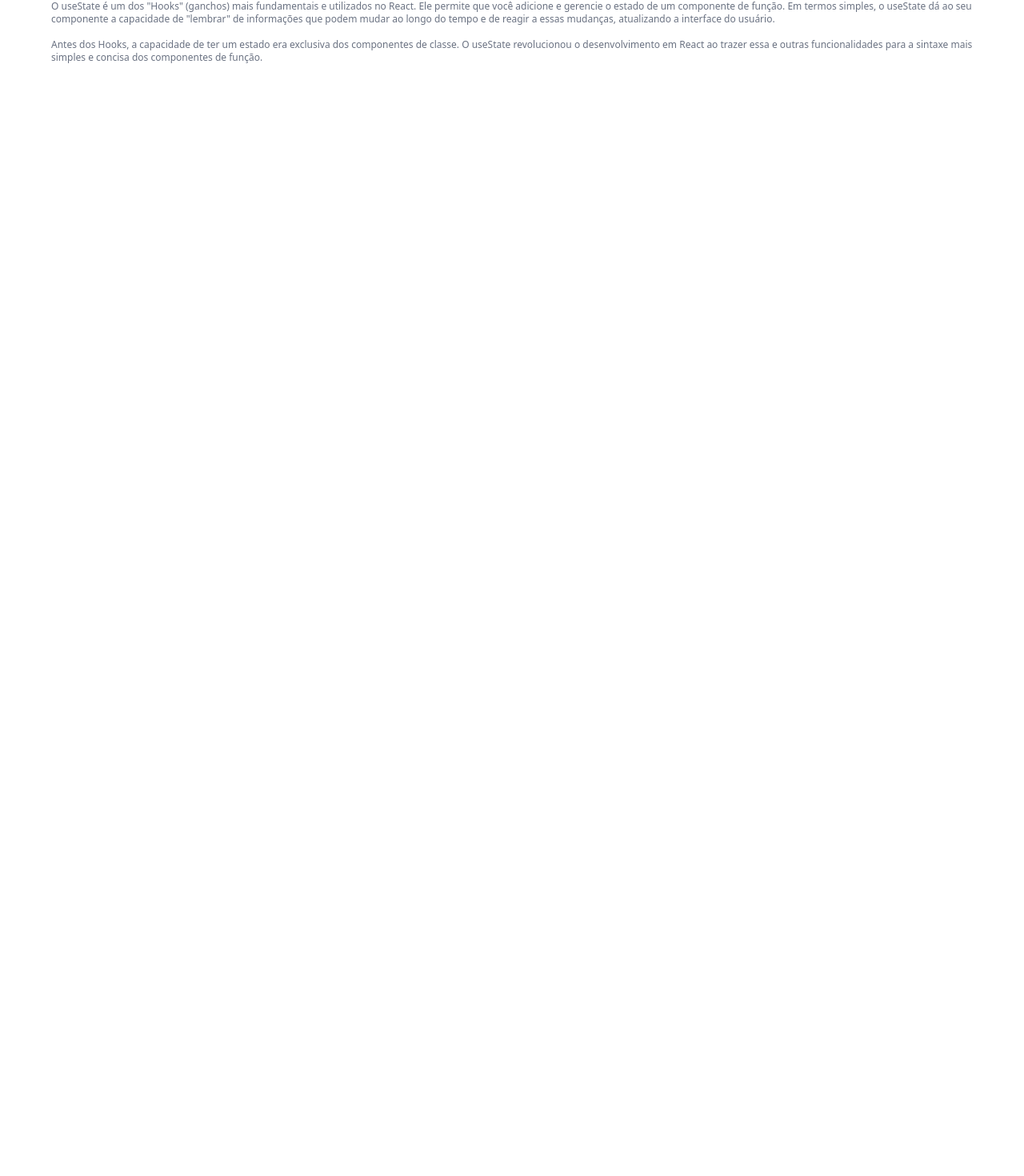
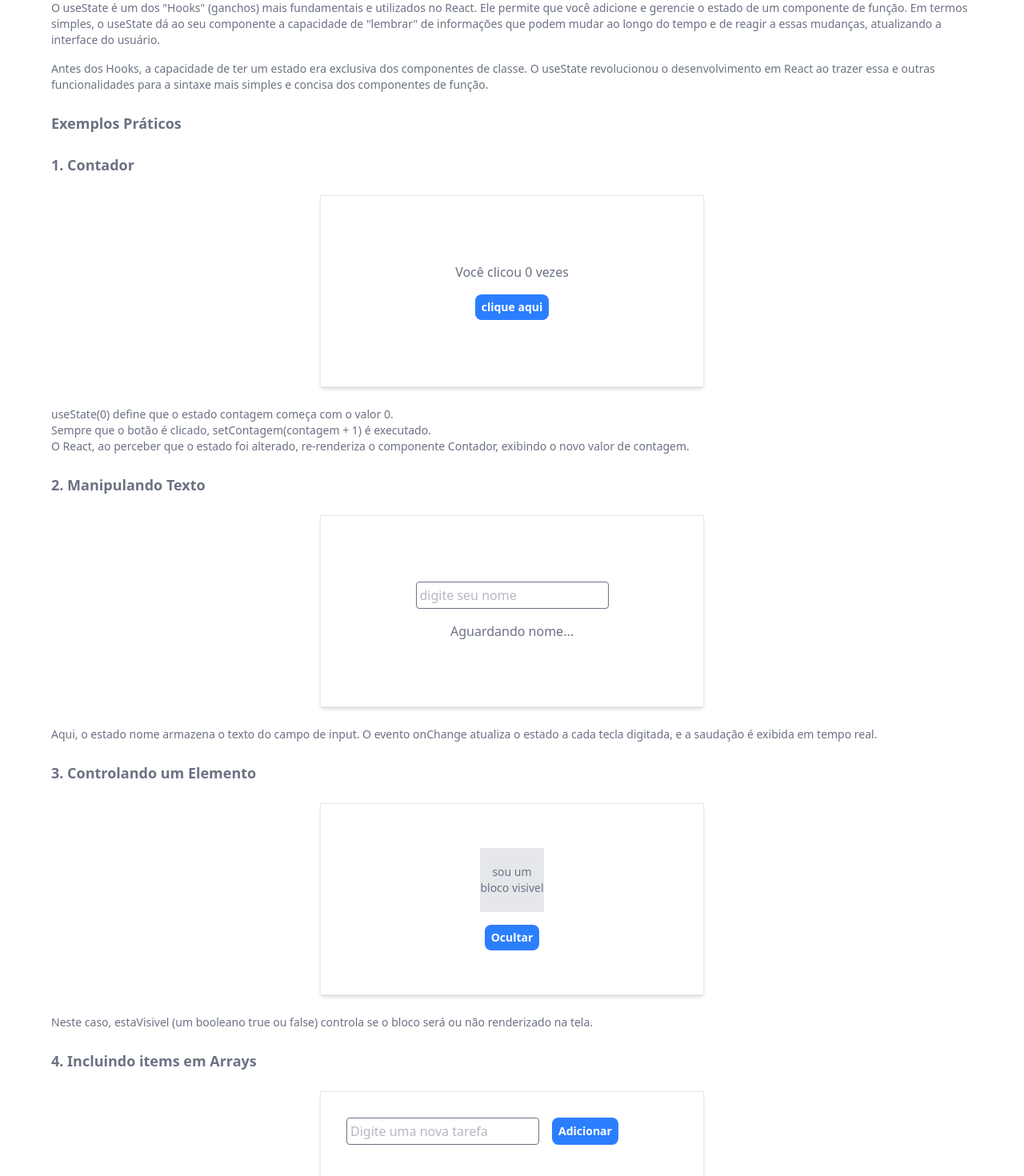
Before and after one commit to luan-services/react-hooks-usecases, a React (Vite) app: page /#/useState in a window 1280 px wide. Shown: the part 120-1590 px from the top of the page at 80% size. Before the commit the page ends 800 px from the top, so only its background shows below. Built offline with nearby package versions, Linux system fonts and the light colour scheme.

Commit message:
useSate completo

```diff
--- /dev/null
+++ b/components/use_state_page_components/AlternarVisibilidade.jsx
@@ -0,0 +1,27 @@
+import React, { useState } from 'react';
+
+export const AlternarVisibilidade = () => {
+	const [estaVisivel, setEstaVisivel] = useState(true);
+
+	const handleVisibilidade = () => {
+        setEstaVisivel(!estaVisivel)
+    }
+
+	return (
+		<div className="shadow-md border-gray-200 border-1 w-120 min-h-60 p-8 flex flex-col gap-4 items-center justify-center">
+			<div className="flex w-full flex-row justify-center gap-12 min-h-20">
+				{estaVisivel &&
+					<div className="flex bg-gray-200 h-20 w-20 text-center text-sm items-center">
+						sou um bloco visivel
+					</div>
+				}
+				{!estaVisivel &&
+					<p className="h-20 items-center flex">ficou invisível</p>
+				}
+			</div>
+			<button className="min-w-16 min-h-8 px-2 py-1 rounded-lg bg-blue-500 text-white font-bold text-sm active:scale-95 transition" onClick={() => handleVisibilidade()}>
+				{estaVisivel ? 'Ocultar' : 'Mostrar'}
+			</button>
+		</div>
+	);
+}
--- /dev/null
+++ b/components/use_state_page_components/CampoDeNome.jsx
@@ -0,0 +1,19 @@
+import React, { useState } from 'react';
+
+export const CampoDeNome = () => {
+	const [nome, setNome] = useState('');
+
+	const handleNome = (event) => {
+        setNome(event.target.value)
+    }
+
+	return (
+		<div className="shadow-md border-gray-200 border-1 w-120 min-h-60 p-8 flex flex-col gap-4 items-center justify-center">
+			<input className="border-gray-500 border-1 rounded-sm p-1 outline-0 focus:border-blue-500"
+				type="text" value={nome} onChange={handleNome} placeholder="digite seu nome"/> {/* não pode user () => handleNome() aqui por por causa do event */}
+			<p>
+				{nome != "" ? `Olá, ${nome}!`: "Aguardando nome..."}
+			</p>
+		</div>
+  );
+}
--- /dev/null
+++ b/components/use_state_page_components/Contador.jsx
@@ -0,0 +1,22 @@
+import React, { useState } from 'react';
+
+export const Contador = () => {
+    // declara uma variável de estado chamada 'contagem', inicializada com 0
+    const [contagem, setContagem] = useState(0);
+
+    const handleContagem = () => {
+        setContagem(contagem + 1)
+    }
+
+    return (
+        <div className="shadow-md border-gray-200 border-1 w-120 min-h-60 p-8 flex flex-col gap-4 items-center justify-center">
+            <p>
+                Você clicou {contagem} vezes
+            </p>
+            {/* Ao clicar, chama a função 'setContagem' para atualizar o estado */}
+            <button className="min-w-16 min-h-8 px-2 py-1 rounded-lg bg-blue-500 text-white font-bold text-sm active:scale-95 transition" onClick={() => handleContagem()}>
+                clique aqui
+            </button>
+        </div>
+    );
+}
--- /dev/null
+++ b/components/use_state_page_components/ListaDeTarefas.jsx
@@ -0,0 +1,48 @@
+import React, { useState } from 'react';
+
+export const ListaDeTarefas = () => {
+    // O estado 'tarefas' começa como um array vazio
+    const [tarefas, setTarefas] = useState([]);
+    // O estado 'novaTarefa' armazena o valor do campo de texto
+    const [novaTarefa, setNovaTarefa] = useState('');
+
+    function handleAdicionarTarefa(evento) {
+        // Previne o comportamento padrão do formulário de recarregar a página
+        evento.preventDefault();
+
+        // Impede a adição de tarefas vazias
+        if (!novaTarefa.trim()) return;
+
+        // Atualiza o estado das tarefas
+        // 1. '...tarefas' cria uma cópia de todos os itens do array atual
+        // 2. ', novaTarefa' adiciona o novo item ao final dessa cópia
+        // 3. O resultado é um novo array, que é passado para setTarefas
+        setTarefas([...tarefas, novaTarefa]);
+
+        // Limpa o campo de input após adicionar a tarefa
+        setNovaTarefa('');
+    }
+
+    const handleTarefaInput = (event) => {
+        setNovaTarefa(event.target.value)
+    }
+
+    return (
+        <div className="shadow-md border-gray-200 border-1 w-120 min-h-60 p-8 flex flex-col gap-4 ">
+            <form onSubmit={handleAdicionarTarefa} className="gap-4 flex flex-row">
+                <input className="border-gray-500 border-1 rounded-sm p-1 outline-0 focus:border-blue-500"
+                type="text" value={novaTarefa} onChange={(e) => handleTarefaInput(e)} placeholder="Digite uma nova tarefa"/>
+                <button className="min-w-16 min-h-8 px-2 py-1 rounded-lg bg-blue-500 text-white font-bold text-sm active:scale-95 transition" type="submit">
+                    Adicionar
+                </button>
+            </form>
+
+            <ul className="">
+                {/* Usamos .map() para renderizar cada item do array 'tarefas' */}
+                {tarefas.map((tarefa, index) => (
+                <li key={index}>{tarefa}</li>
+                ))}
+            </ul>
+        </div>
+    );
+}
--- a/pages/UseStatePage.jsx
+++ b/pages/UseStatePage.jsx
@@ -1,9 +1,13 @@
 import React from 'react'
+import { Contador } from '../components/use_state_page_components/Contador'
+import { CampoDeNome } from '../components/use_state_page_components/CampoDeNome'
+import { AlternarVisibilidade } from '../components/use_state_page_components/AlternarVisibilidade'
+import { ListaDeTarefas } from '../components/use_state_page_components/ListaDeTarefas'
 
 export const UseStatePage = () => {
   return (
-	<div>
-		<div className="w-full flex flex-col text-xs gap-4">
+	<div className="w-full flex flex-col gap-6">
+		<div className="text-xs md:text-sm flex flex-col gap-4">
 			<p>
 				O useState é um dos "Hooks" (ganchos) mais fundamentais e utilizados no React. Ele permite que você adicione e gerencie o estado de um componente de função. Em termos simples, o useState dá ao seu componente a capacidade de "lembrar" de informações que podem mudar ao longo do tempo e de reagir a essas mudanças, atualizando a interface do usuário.
 			</p>
@@ -11,7 +15,51 @@ export const UseStatePage = () => {
 				Antes dos Hooks, a capacidade de ter um estado era exclusiva dos componentes de classe. O useState revolucionou o desenvolvimento em React ao trazer essa e outras funcionalidades para a sintaxe mais simples e concisa dos componentes de função.
 			</p>
 		</div>
-
+		<p className="font-bold md:text-lg">
+			Exemplos Práticos
+		</p>
+		<p className="font-bold md:text-lg">
+			1. Contador
+		</p>
+		<div className="flex w-full justify-center">
+			<Contador/>
+		</div>
+		<p className="text-xs md:text-sm">
+			useState(0) define que o estado contagem começa com o valor 0.
+			<br></br>
+			Sempre que o botão é clicado, setContagem(contagem + 1) é executado.
+			<br></br>
+			O React, ao perceber que o estado foi alterado, re-renderiza o componente Contador, exibindo o novo valor de contagem.
+		</p>
+		<p className="font-bold md:text-lg">
+			2. Manipulando Texto
+		</p>
+		<div className="w-full flex justify-center">
+			<CampoDeNome/>
+		</div>
+		<p className="text-xs md:text-sm">
+			Aqui, o estado nome armazena o texto do campo de input. O evento onChange atualiza o estado a cada tecla digitada, e a saudação é exibida em tempo real.
+		</p>
+		<p className="font-bold md:text-lg">
+			3. Controlando um Elemento
+		</p>
+		<div className="w-full flex justify-center">
+			<AlternarVisibilidade/>
+		</div>
+		<p className="text-xs md:text-sm">
+			Neste caso, estaVisivel (um booleano true ou false) controla se o bloco será ou não renderizado na tela.
+		</p>
+		<p className="font-bold md:text-lg">
+			4. Incluindo items em Arrays
+		</p>
+		<div className="w-full flex justify-center">
+			<ListaDeTarefas/>
+		</div>
+		<p className="text-xs md:text-sm">
+			Gerenciar uma lista de itens é um caso de uso clássico. Neste exemplo, vamos criar uma lista de tarefas onde podemos adicionar novos itens. A chave aqui é entender como atualizar um array no estado de forma imutável.
+			<br></br><br></br>
+			Por que imutabilidade? Você nunca deve modificar o estado diretamente (ex: meuArray.push(novoItem)). O React depende da criação de um novo array para detectar a mudança e disparar a re-renderização. A forma mais fácil de fazer isso é com o operador "spread" (...).
+		</p>
 	</div>
   )
 }
```
